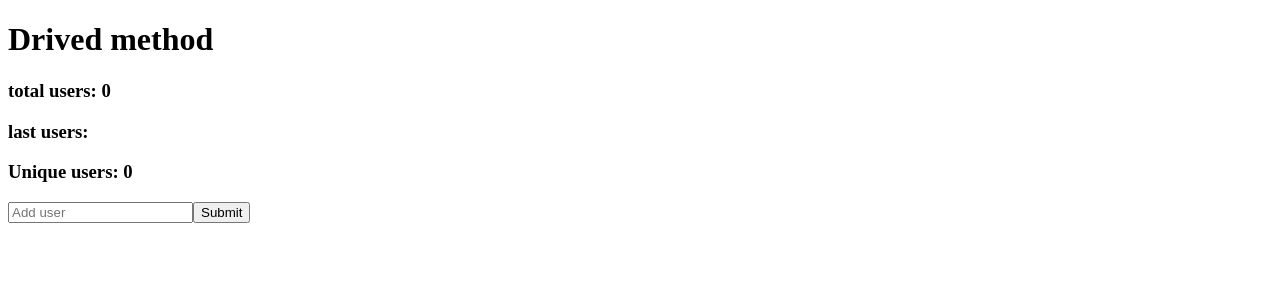
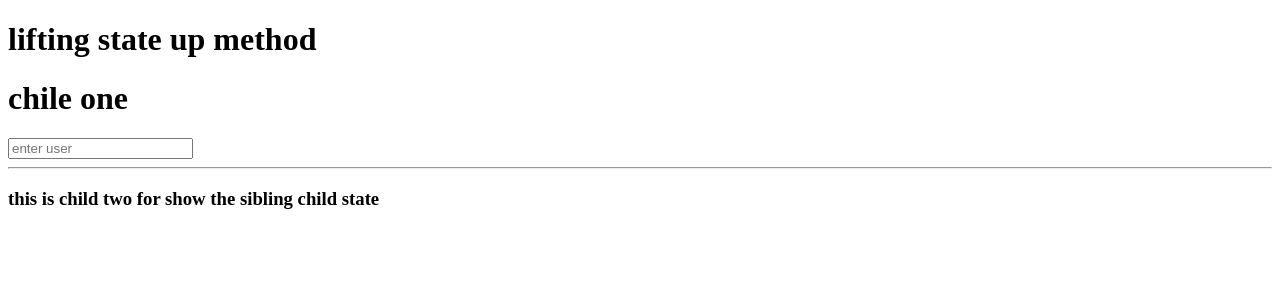
Before and after one commit to pardipYadav/react, a React (Vite) app: page / in a window 1280 px wide. Shown: the top 300 px of the page. Built offline with nearby package versions, Linux system fonts and the light colour scheme.

Commit message:
lifting state up

```diff
--- a/src/App.jsx
+++ b/src/App.jsx
@@ -1,29 +1,13 @@
+import ChildA from "./childA";
+import ChildB from "./ChildB";
 import { useState } from "react";
-
 const App = () => {
-  const [users, setUsers] = useState([]);
-  const [user, setUser] = useState();
-  const handleSubmit = () => {
-    setUsers([...users, user]);
-  };
-  const length = users.length;
-  const lUser = users[users.length - 1];
-  const unique = [...new Set(users)].length;
+  const [messase, setMessage] = useState("");
   return (
     <div>
-      <h1>Drived method</h1>
-      <h3>total users: {length}</h3>
-      <h3>last users: {lUser} </h3>
-      <h3>Unique users: {unique}</h3>
-      <input
-        type="text"
-        onChange={(event) => setUser(event.target.value)}
-        placeholder="Add user"
-      />
-      <button onClick={handleSubmit}>Submit</button>
-      {users.map((item, index) => (
-        <h4 key={index}>{item}</h4>
-      ))}
+      <h1>lifting state up method</h1>
+      <ChildA setMessage={setMessage} />
+      <ChildB messase={messase} />
     </div>
   );
 };
--- /dev/null
+++ b/src/ChildA.jsx
@@ -0,0 +1,16 @@
+const ChildA = ({ setMessage }) => {
+  return (
+    <>
+      <div>
+        <h1>chile one</h1>
+        <input
+          type="text"
+          onChange={(event) => setMessage(event.target.value)}
+          placeholder="enter user"
+        />
+      </div>
+      <hr></hr>
+    </>
+  );
+};
+export default ChildA;
--- /dev/null
+++ b/src/ChildB.jsx
@@ -0,0 +1,14 @@
+const ChildB = ({ messase }) => {
+  return (
+    <>
+      <div>
+        <h3>
+          this is child two for show the sibling child state{" "}
+          <span style={{ color: "red" }}>{messase}</span>
+        </h3>
+      </div>{" "}
+    </>
+  );
+};
+
+export default ChildB;
```
